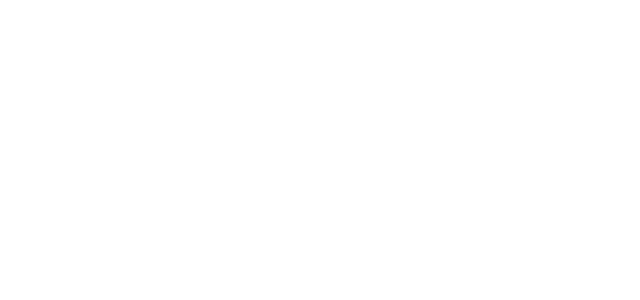
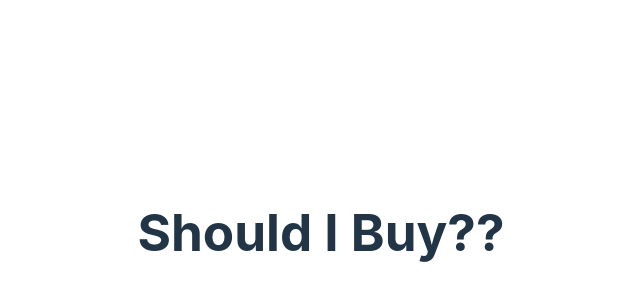
Before and after one commit to Erodri6z/shouldIBuy, a React (Vite) app: page / in a window 1280 px wide. Shown: the part 168-468 px from the top of the page, without its empty margins (319-959 px from the left). Built offline with nearby package versions, Linux system fonts and the light colour scheme.

Commit message:
remove readme

```diff
--- a/src/App.jsx
+++ b/src/App.jsx
@@ -6,6 +6,9 @@ function App() {
 
   return (
     <>
+    <div>
+      <h1>Should I Buy??</h1>
+    </div>
     </>
   )
 }
```
Also changed, not shown: 1 other file (tests, documents, lock files or other folders).
